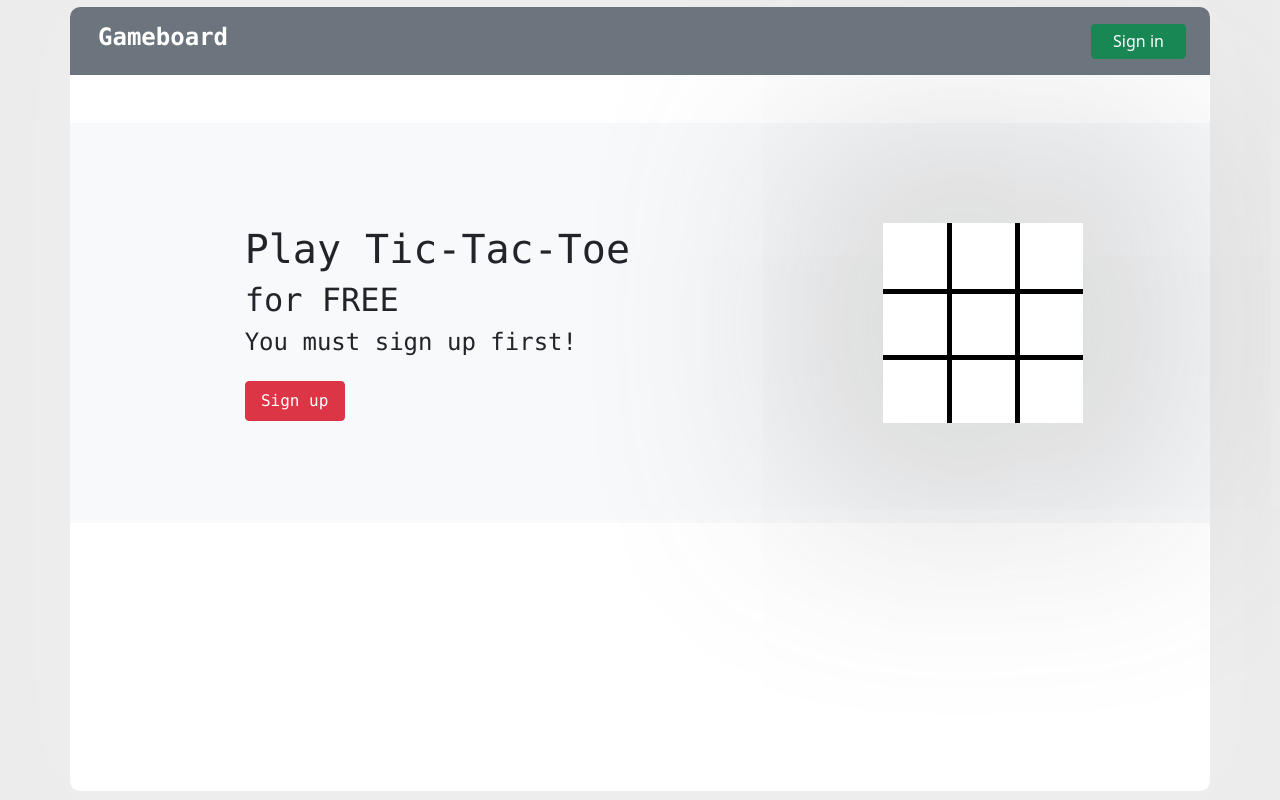
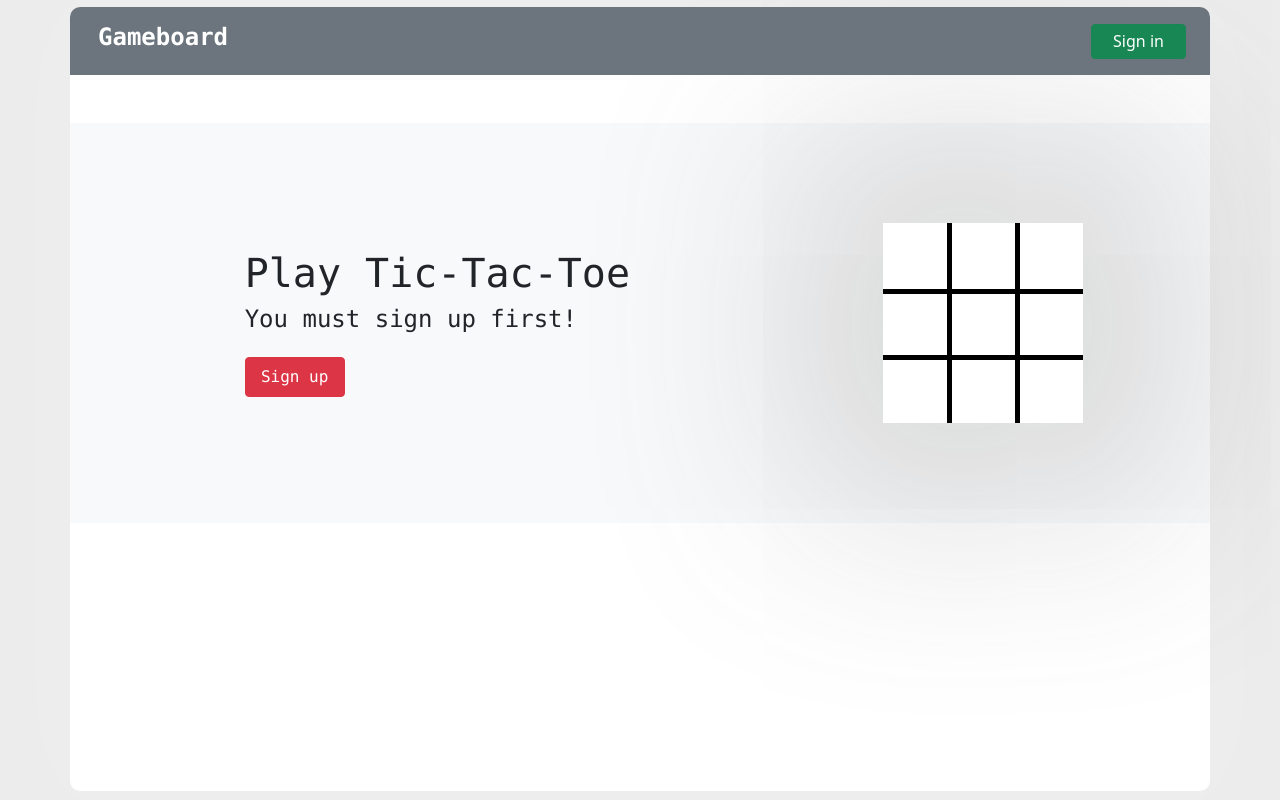
Before and after one commit to hanif101/tic-tac-toe, a website built with webpack: page index.html in a window 1280 px wide. Built offline with nearby package versions, Linux system fonts and the light colour scheme.

```diff
--- a/index.html
+++ b/index.html
@@ -402,7 +402,7 @@
 				>
 					<div class="gefore-game-text ms-5 font-monospace">
 						<h1>Play Tic-Tac-Toe</h1>
-						<h2>for FREE</h2>
+
 						<h4>You must sign up first!</h4>
 						<div class="d-inline">
 							<button
```
Also changed, not shown: README.md.
